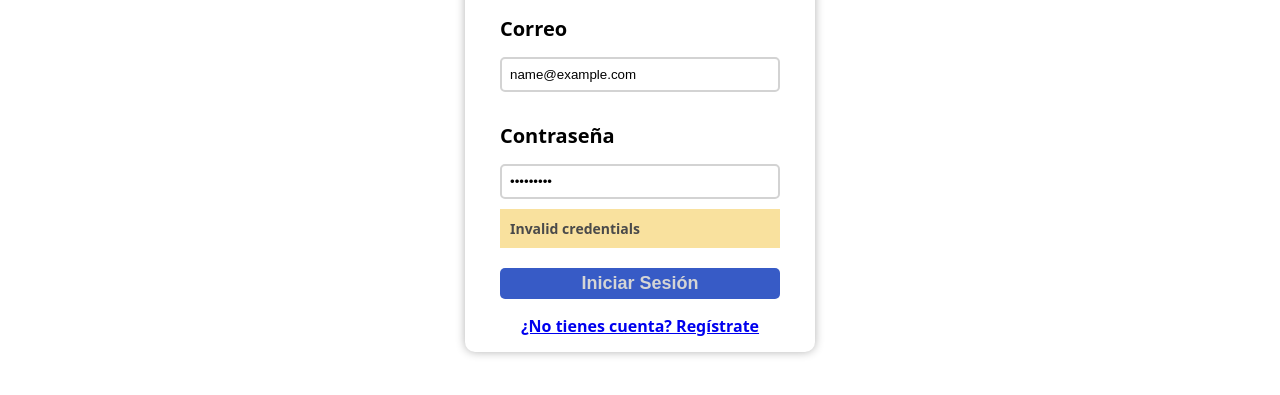
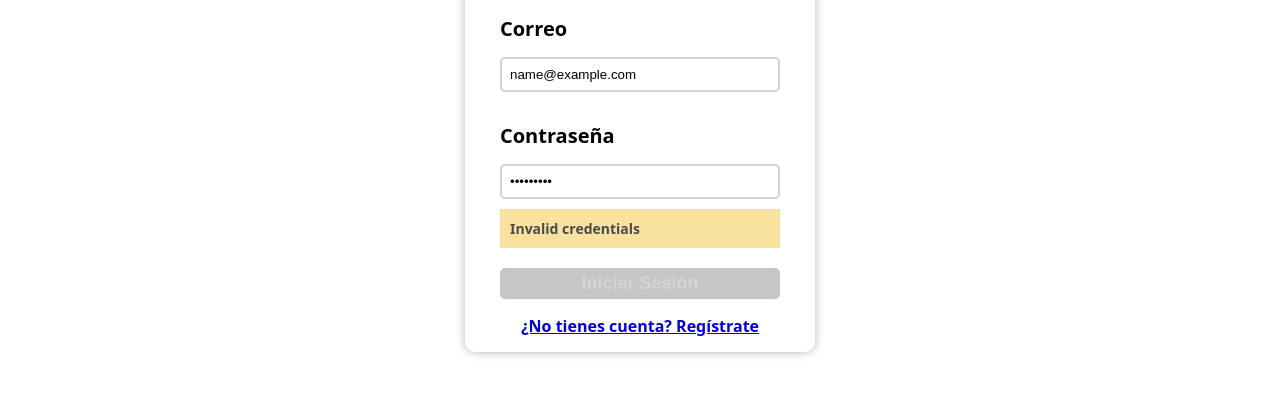
Before and after one commit to AlvaroOnGit/login-system, a website: page views/auth.html in a window 1280 px wide. Both pictures are taken after typing "name@example.com", "Sample123" into the empty fields and a click on the button "Iniciar Sesión". Shown: the part 169-564 px from the top of the page. Drawn offline with Linux system fonts and the light colour scheme; no server answers.

Commit message:
Added a class to make the submit button inactive.

```diff
--- a/public/styles/auth.css
+++ b/public/styles/auth.css
@@ -82,6 +82,10 @@ header nav {
 .submit-btn:hover{
     background-color: #6889ea;
 }
+.submit-btn.inactive{
+    background-color: #c6c6c6;
+    cursor: not-allowed;
+}
 #usernameGroup.show {
     display: flex;
 }
```
